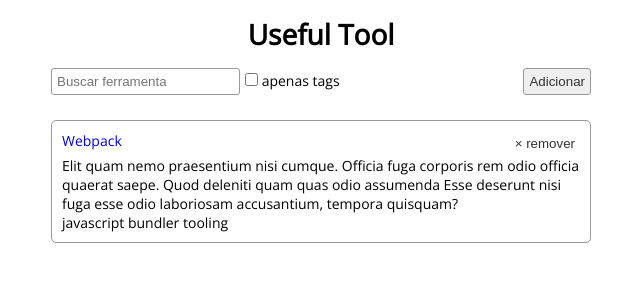
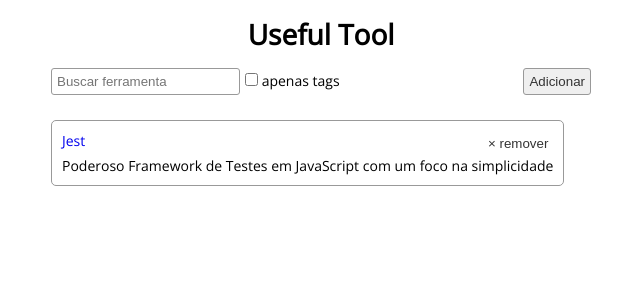
Before and after one commit to thiago-lira/useful-tools, a Vue app: page / in a window 1280 px wide. Shown: the top 300 px of the page, without its empty margins (319-959 px from the left). Built offline with nearby package versions, Linux system fonts and the light colour scheme.

Commit message:
implement dynamic tools list

```diff
--- a/src/App.vue
+++ b/src/App.vue
@@ -10,7 +10,7 @@
       <div class="container">
         <TaskBar />
 
-        <ToolsList />
+        <ToolsList :items="tools" />
       </div>
     </main>
   </div>
@@ -18,6 +18,7 @@
 
 <script>
 import '@/assets/scss/global.scss';
+import Tool from '@/models/Tool';
 import TaskBar from '@/components/TaskBar.vue';
 import ToolsList from '@/components/ToolsList.vue';
 
@@ -26,6 +27,18 @@
   components: {
     TaskBar,
     ToolsList,
+  },
+  data() {
+    return {
+      tools: [
+        new Tool({
+          name: 'Jest',
+          link: 'https://jestjs.io/',
+          description: 'Poderoso Framework de Testes em JavaScript com um foco na simplicidade',
+          tags: [],
+        }),
+      ],
+    };
   },
 };
 </script>
--- a/src/components/ToolsList.vue
+++ b/src/components/ToolsList.vue
@@ -1,8 +1,8 @@
 <template>
   <section class="tools-list">
-    <ul>
-      <ToolsListItem />
-    </ul>
+    <div v-for="tool in items" :key="tool.name">
+      <ToolsListItem :tool="tool" />
+    </div>
   </section>
 </template>
 
@@ -13,6 +13,12 @@
   name: 'ToolsList',
   components: {
     ToolsListItem,
+  },
+  props: {
+    items: {
+      type: Array,
+      required: true,
+    },
   },
 };
 </script>
--- a/src/components/ToolsListItem.vue
+++ b/src/components/ToolsListItem.vue
@@ -2,8 +2,8 @@
   <div class="tools-list__item">
     <div class="flex">
       <div class="tools-list__item-title">
-        <a href="#">
-          Webpack
+        <a :href="tool.link">
+          {{ tool.name }}
         </a>
       </div>
 
@@ -17,30 +17,31 @@
 
     <div class="tools-list__item-description">
       <p>
-        Elit quam nemo praesentium nisi cumque. Officia fuga corporis rem odio officia
-        quaerat saepe. Quod deleniti quam quas odio assumenda Esse deserunt nisi fuga esse
-        odio laboriosam accusantium, tempora quisquam?
+        {{ tool.description }}
       </p>
     </div>
 
     <div class="tools-list__item-tags">
-      <span>
-        javascript
-      </span>
-
-      <span>
-        bundler
-      </span>
-
-      <span>
-        tooling
+      <span v-for="tag in tool.tags" :key="tag">
+        {{ tag }}
       </span>
     </div>
   </div>
 </template>
 
 <script>
+import Tool from '@/models/Tool';
+
 export default {
   name: 'ToolsListItem',
+  props: {
+    tool: {
+      type: Tool,
+      required: true,
+      validator({ tags }) {
+        return tags.every((tag) => tag instanceof Tool);
+      },
+    },
+  },
 };
 </script>
--- /dev/null
+++ b/src/models/Tool.js
@@ -0,0 +1,11 @@
+class Tool {
+  constructor({
+    name, link, description, tags,
+  }) {
+    Object.assign(this, {
+      name, link, description, tags,
+    });
+  }
+}
+
+export default Tool;
```
Also changed, not shown: src/models/Tag.js (added, +7 -0 lines).
